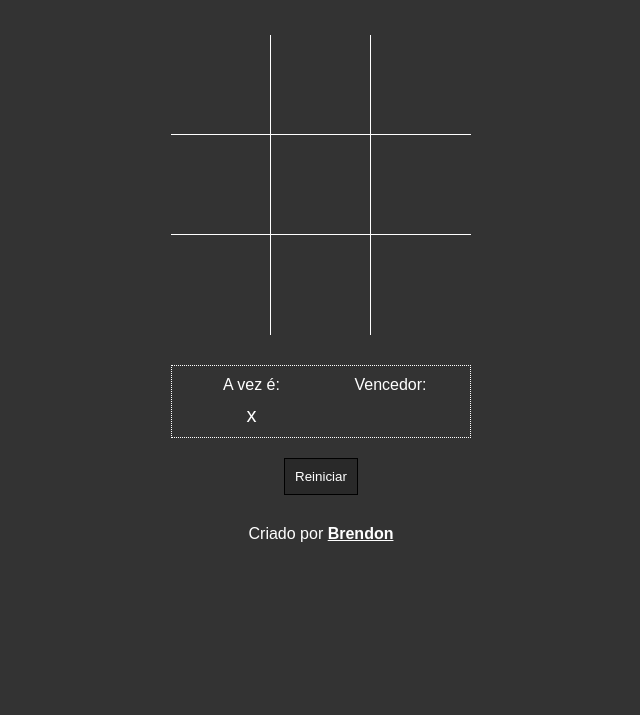
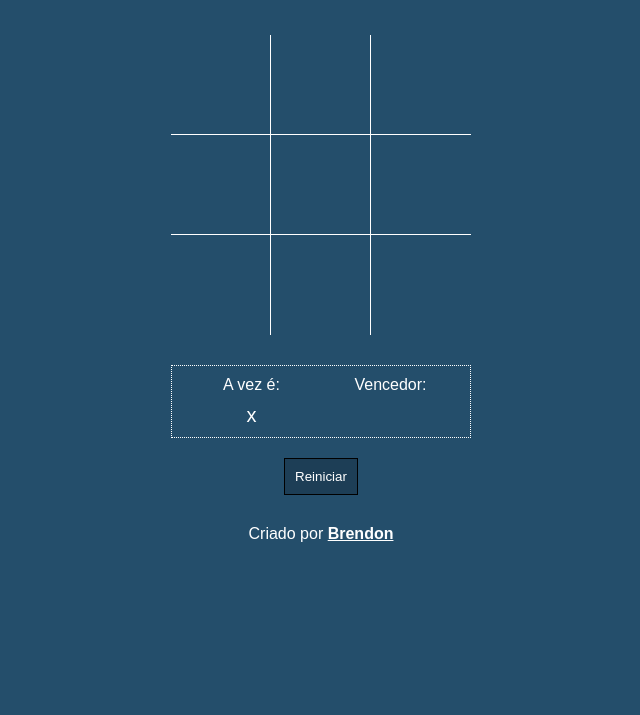
Before and after one commit to BrendonSSilva/Jogo-da-Velha, a plain HTML site: page index.html in a window 1280 px wide. Shown: the part 85-800 px from the top of the page, without its empty margins (319-959 px from the left). Drawn offline with Linux system fonts and the light colour scheme.

Commit message:
mudança no background

```diff
--- a/style.css
+++ b/style.css
@@ -10,7 +10,7 @@ body {
     justify-content: center;
     align-items: center;
     flex-direction: column;
-    background-color: #333;
+    background-color: #244e6b;
     font-family: Arial, Helvetica, sans-serif;
     margin-right: 5%;
     margin-left: 5%;
```
